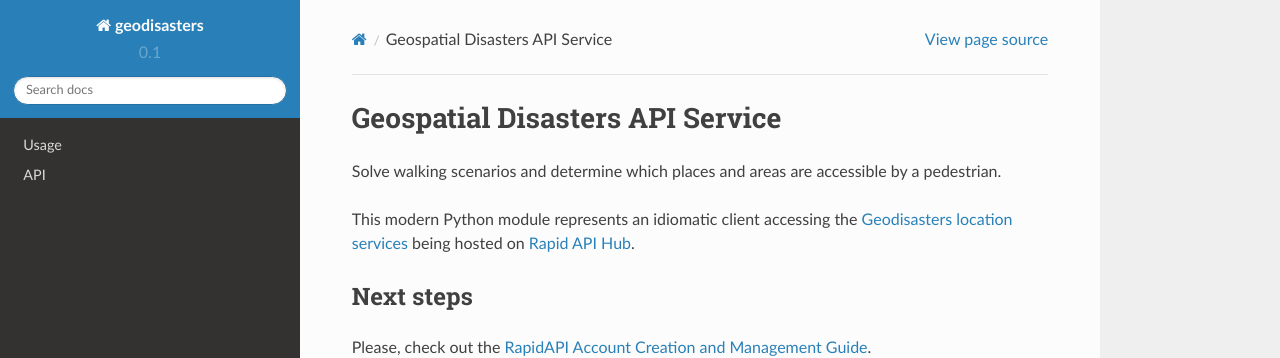
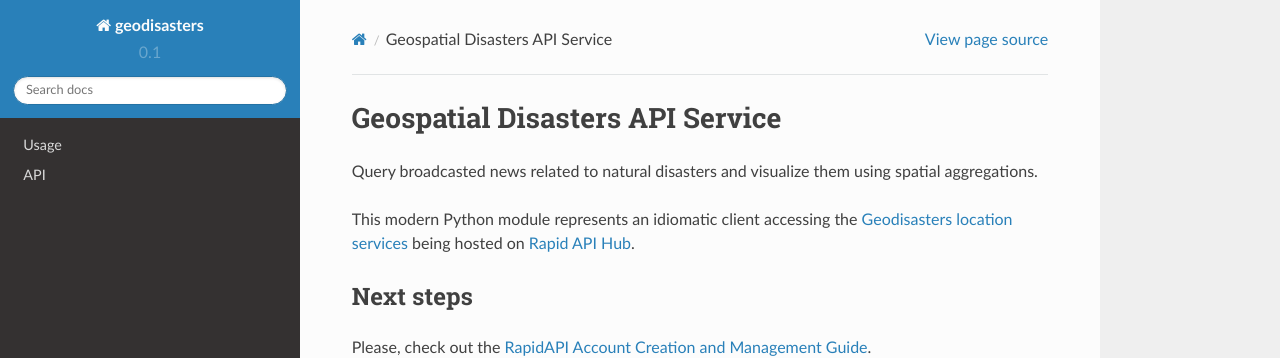
Before and after one commit to Geospatial-AI-DE/geodisasters-py, a Sphinx documentation site: the page built from docs/source/index.rst, in a window 1280 px wide and 1006 px high. Shown: the top 358 px of the window. Built offline with Sphinx 7.4.7 and the Read the Docs theme 2.0.0, drawn with Linux system fonts in a browser that asks for light colours.

Commit message:
Updated the index doc

```diff
--- a/docs/source/index.rst
+++ b/docs/source/index.rst
@@ -1,6 +1,6 @@
 Geospatial Disasters API Service
 ================================
-Solve walking scenarios and determine which places and areas are accessible by a pedestrian.
+Query broadcasted news related to natural disasters and visualize them using spatial aggregations.
 
 This modern Python module represents an idiomatic client accessing the `Geodisasters location services <https://geospatial-ai.de/?rara-portfolio=geospatial-pedestrian-api-service>`__ being hosted on `Rapid API Hub <https://v2.rapidapi.com/gisfromscratch/api/geodisasters>`__.
 
```
